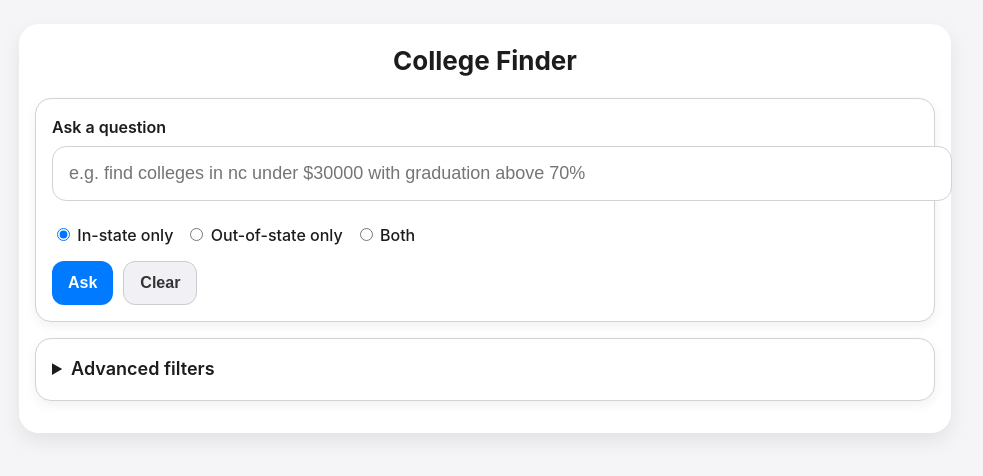
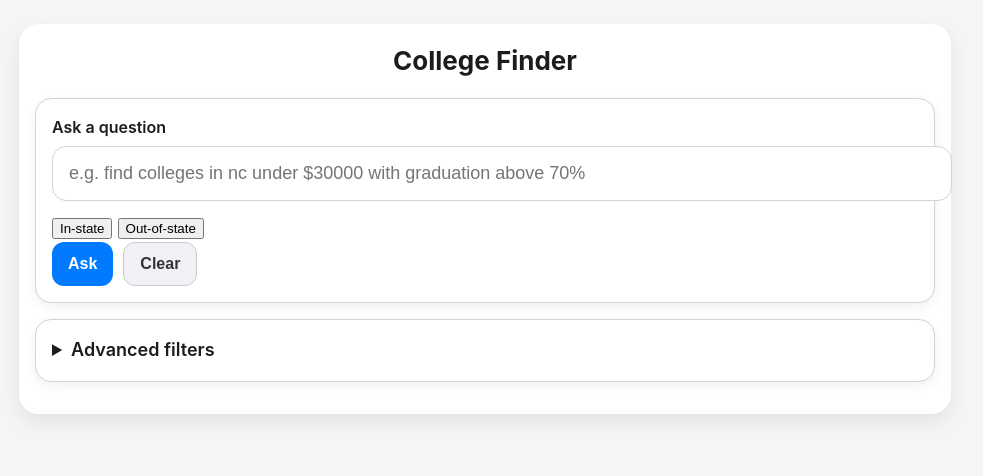
Before and after one commit to ecupirate99/qcolleges, a website: page index.html in a window 1280 px wide. Shown: the whole page, without its empty margins (155-1138 px from the left). Drawn offline with Linux system fonts and the light colour scheme.

Commit message:
Update index.html

```diff
--- a/index.html
+++ b/index.html
@@ -23,10 +23,9 @@
       >
 
       <!-- Tuition filter radio buttons -->
-      <div class="radio-group">
-        <label><input type="radio" name="q_tuition_filter" value="in_state" checked> In-state only</label>
-        <label><input type="radio" name="q_tuition_filter" value="out_state"> Out-of-state only</label>
-        <label><input type="radio" name="q_tuition_filter" value="both"> Both</label>
+      <div class="segmented-control">
+        <button type="button" data-filter="in_state" class="active">In-state</button>
+        <button type="button" data-filter="out_state">Out-of-state</button>
       </div>
 
       <div class="actions">
@@ -48,10 +47,9 @@
         <label class="label" for="name">College Name (optional)</label>
         <input type="text" id="name" name="name" class="input" placeholder="e.g. UNC" aria-label="College name">
 
-        <div class="radio-group">
-          <label><input type="radio" name="f_tuition_filter" value="in_state" checked> In-state only</label>
-          <label><input type="radio" name="f_tuition_filter" value="out_state"> Out-of-state only</label>
-          <label><input type="radio" name="f_tuition_filter" value="both"> Both</label>
+        <div class="segmented-control">
+          <button type="button" data-filter="in_state" class="active">In-state</button>
+          <button type="button" data-filter="out_state">Out-of-state</button>
         </div>
 
         <div class="actions">
```
